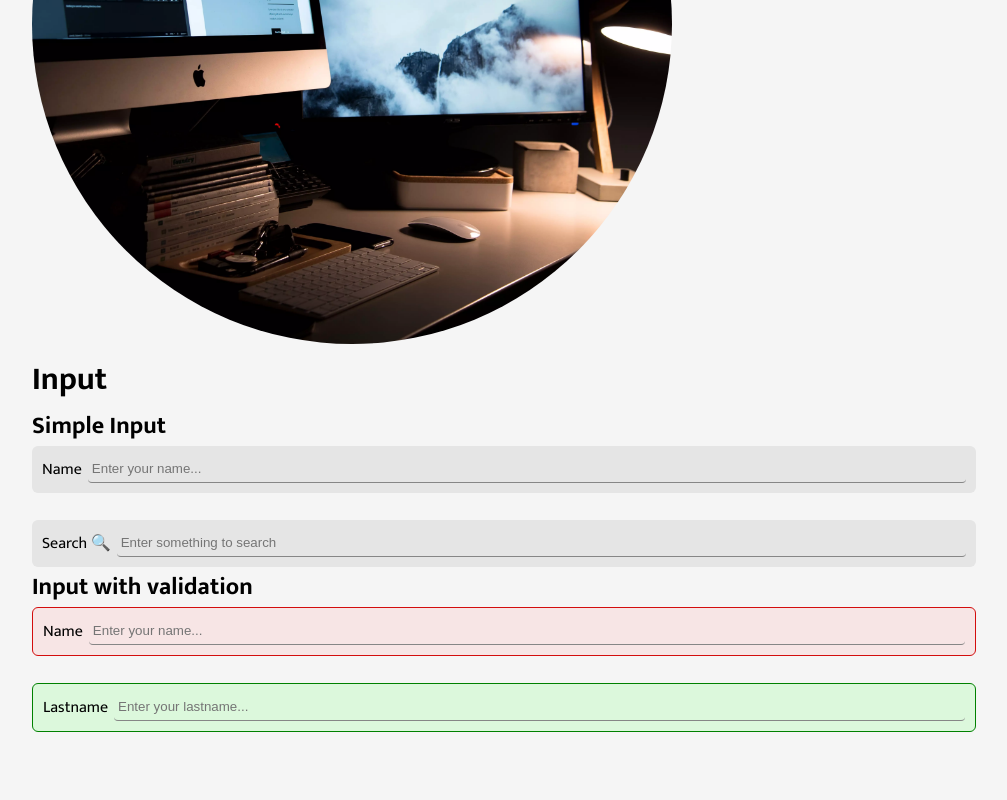
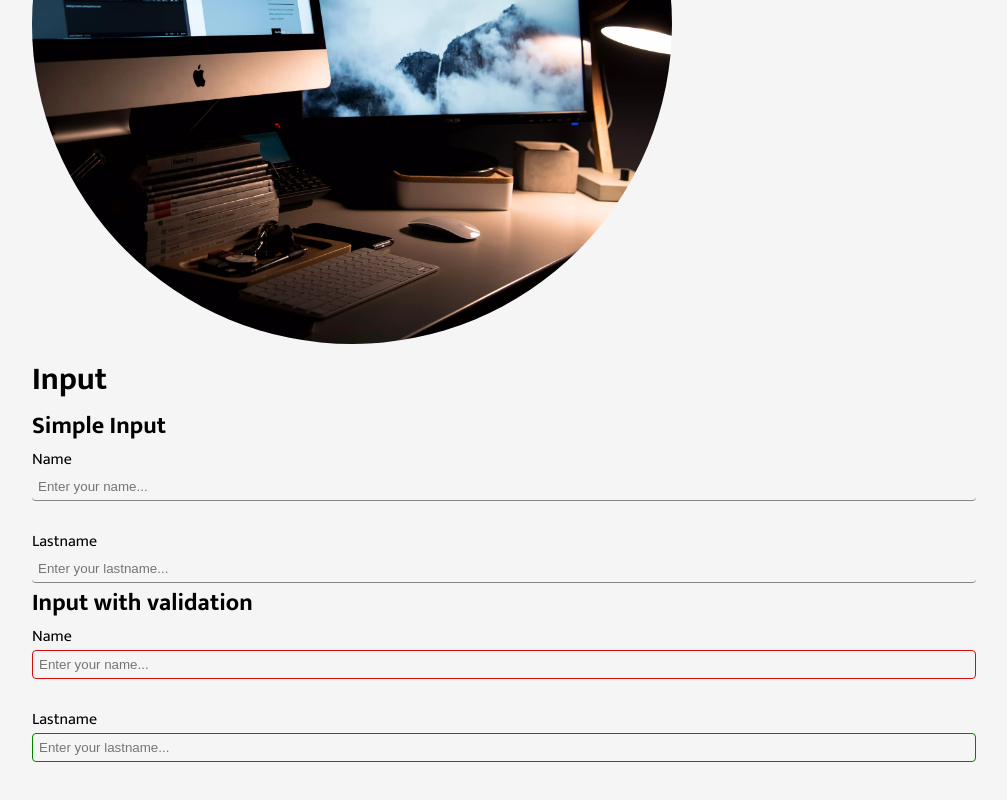
Before and after one commit to pankaj-prog/UI-library, a plain HTML site: page demo.html in a window 1280 px wide. Shown: the part 4079-4879 px from the top of the page, without its empty margins (136-1143 px from the left). Drawn offline with Linux system fonts and the light colour scheme; a web font is replaced by a local one.

Commit message:
style: update input css

```diff
--- a/demo.html
+++ b/demo.html
@@ -281,23 +281,27 @@
       </label>
       <br />
       <label class="label">
-        Search &#128269
-        <input
-          class="input"
-          type="text"
-          placeholder="Enter something to search "
-        />
+        Lastname
+        <input class="input" type="text" placeholder="Enter your lastname..." />
       </label>
 
       <h2>Input with validation</h2>
-      <label class="label label-error">
+      <label class="label">
         Name
-        <input class="input" type="text" placeholder="Enter your name..." />
+        <input
+          class="input input-error"
+          type="text"
+          placeholder="Enter your name..."
+        />
       </label>
       <br />
-      <label class="label label-success">
+      <label class="label">
         Lastname
-        <input class="input" type="text" placeholder="Enter your lastname..." />
+        <input
+          class="input input-success"
+          type="text"
+          placeholder="Enter your lastname..."
+        />
       </label>
     </main>
   </body>
--- a/src/components/input/input.css
+++ b/src/components/input/input.css
@@ -1,7 +1,6 @@
 .input {
-  flex-grow: 1;
-  padding: 4px;
-  margin-left: 6px;
+  width: 100%;
+  padding: 6px;
   border: none;
   border-bottom: 1px solid var(--GRAY);
   background: transparent;
@@ -12,23 +11,23 @@
 .input:focus {
   outline: none;
   background: var(--OFFWHITE);
-  border: none;
 }
 
 .label {
-  display: flex;
-  width: 100%;
-  border-radius: 6px;
-  background: var(--LIGHT-GRAY);
-  padding: 10px;
+  display: block;
 }
 
-.label-error {
-  background: var(--ERROR-BG);
+.input-error {
+  border: 1px solid var(--ERROR);
+}
+.input-error:focus {
   border: 1px solid var(--ERROR);
 }
 
-.label-success {
-  background: var(--SUCCESS-BG);
+.input-success {
   border: 1px solid var(--SUCCESS);
 }
+
+.input-success:focus {
+  border: 1px solid var(--SUCCESS);
+}
```
